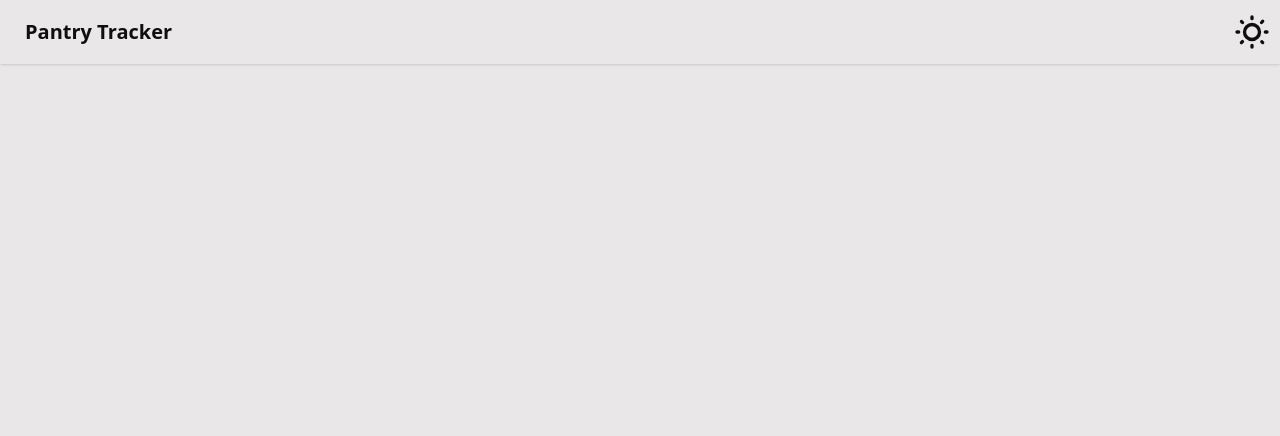
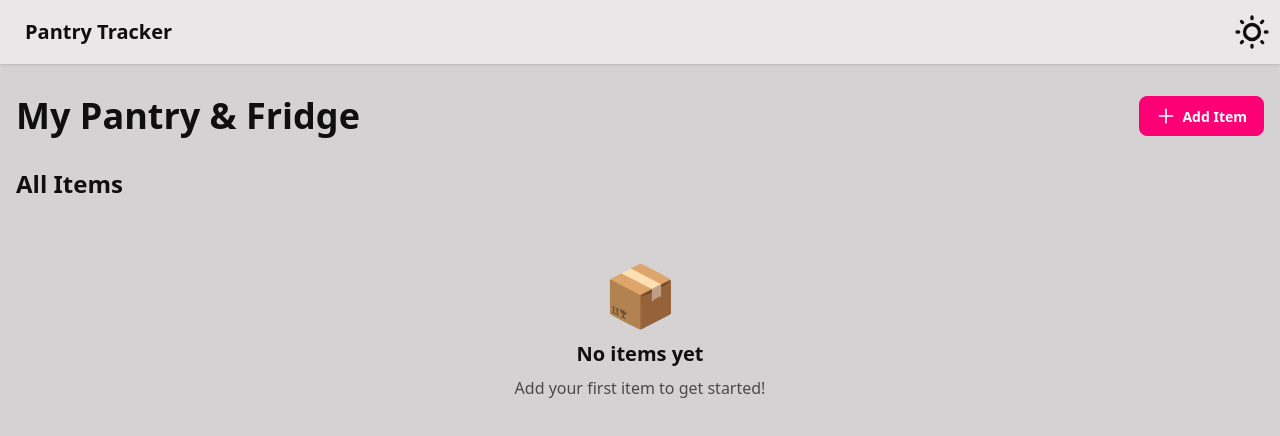
Before and after one commit to Caerus-b/pantrytracker, a Next.js app: page / in a window 1280 px wide. Shown: the top 436 px of the page. Built offline with nearby package versions, Linux system fonts and the light colour scheme.

Commit message:
updated main page with item management and localStorage

```diff
--- a/app/page.tsx
+++ b/app/page.tsx
@@ -1,9 +1,140 @@
+"use client";
+
+import { useState, useEffect } from "react";
 import NavBar from "@/components/NavBar";
+import ItemForm from "@/components/ItemForm";
+import ItemList from "@/components/ItemList";
+import AlertSection from "@/components/AlertSection";
+import StatsCard from "@/components/StatsCard";
+import DeleteModal from "@/components/DeleteModal";
+import { Item } from "@/types/item";
 
 export default function Home() {
+  const [items, setItems] = useState<Item[]>([]);
+  const [showForm, setShowForm] = useState(false);
+  const [editingItem, setEditingItem] = useState<Item | null>(null);
+  const [deleteModal, setDeleteModal] = useState<{ isOpen: boolean; item: Item | null }>({
+    isOpen: false,
+    item: null,
+  });
+
+  useEffect(() => {
+    const saved = localStorage.getItem("pantryItems");
+    if (saved) {
+      try {
+        setItems(JSON.parse(saved));
+      } catch (e) {
+        console.error("Failed to load items", e);
+      }
+    }
+  }, []);
+
+  useEffect(() => {
+    localStorage.setItem("pantryItems", JSON.stringify(items));
+  }, [items]);
+
+  const handleAddItem = (itemData: Omit<Item, "id">) => {
+    const newItem: Item = {
+      ...itemData,
+      id: Date.now().toString() + Math.random().toString(36).substr(2, 9),
+    };
+    setItems([...items, newItem]);
+    setShowForm(false);
+  };
+
+  const handleEditItem = (itemData: Omit<Item, "id">) => {
+    if (!editingItem) return;
+    setItems(items.map(item =>
+      item.id === editingItem.id ? { ...itemData, id: editingItem.id } : item
+    ));
+    setEditingItem(null);
+    setShowForm(false);
+  };
+
+  const handleDeleteClick = (item: Item) => {
+    setDeleteModal({ isOpen: true, item });
+  };
+
+  const handleDeleteConfirm = () => {
+    if (!deleteModal.item) return;
+    setItems(items.filter(item => item.id !== deleteModal.item!.id));
+    setDeleteModal({ isOpen: false, item: null });
+  };
+
+  const handleDeleteCancel = () => {
+    setDeleteModal({ isOpen: false, item: null });
+  };
+
+  const handleEditClick = (item: Item) => {
+    setEditingItem(item);
+    setShowForm(true);
+  };
+
+  const handleCancelForm = () => {
+    setShowForm(false);
+    setEditingItem(null);
+  };
+
   return (
-    <>
-      <NavBar/>
-    </>
+    <div className="min-h-screen bg-base-200">
+      <NavBar />
+      <main className="container mx-auto px-4 py-8 max-w-7xl">
+        <div className="flex justify-between items-center mb-8">
+          <h1 className="text-4xl font-bold">My Pantry & Fridge</h1>
+          <button
+            className="btn btn-primary"
+            onClick={() => {
+              setEditingItem(null);
+              setShowForm(true);
+            }}
+          >
+            <svg xmlns="http://www.w3.org/2000/svg" className="h-5 w-5" fill="none" viewBox="0 0 24 24" stroke="currentColor">
+              <path strokeLinecap="round" strokeLinejoin="round" strokeWidth={2} d="M12 4v16m8-8H4" />
+            </svg>
+            Add Item
+          </button>
+        </div>
+
+        {showForm && (
+          <div className="mb-8">
+            <ItemForm
+              item={editingItem}
+              onSubmit={editingItem ? handleEditItem : handleAddItem}
+              onCancel={handleCancelForm}
+            />
+          </div>
+        )}
+
+        {items.length > 0 && (
+          <div className="mb-8">
+            <StatsCard items={items} />
+          </div>
+        )}
+
+        <div className="space-y-8">
+          <AlertSection
+            items={items}
+            onEdit={handleEditClick}
+            onDelete={handleDeleteClick}
+          />
+
+          <div>
+            <h2 className="text-2xl font-bold mb-4">All Items</h2>
+            <ItemList
+              items={items}
+              onEdit={handleEditClick}
+              onDelete={handleDeleteClick}
+            />
+          </div>
+        </div>
+
+        <DeleteModal
+          itemName={deleteModal.item?.name || ""}
+          isOpen={deleteModal.isOpen}
+          onConfirm={handleDeleteConfirm}
+          onCancel={handleDeleteCancel}
+        />
+      </main>
+    </div>
   );
 }
```
